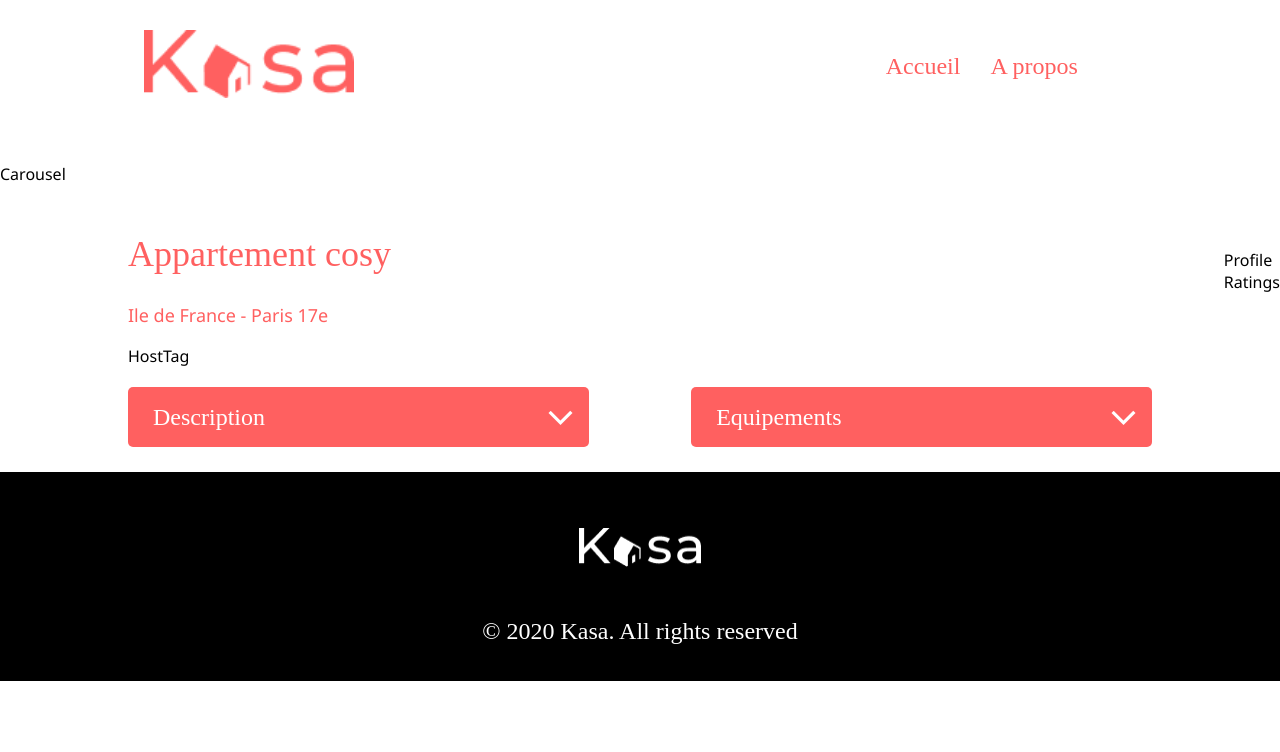
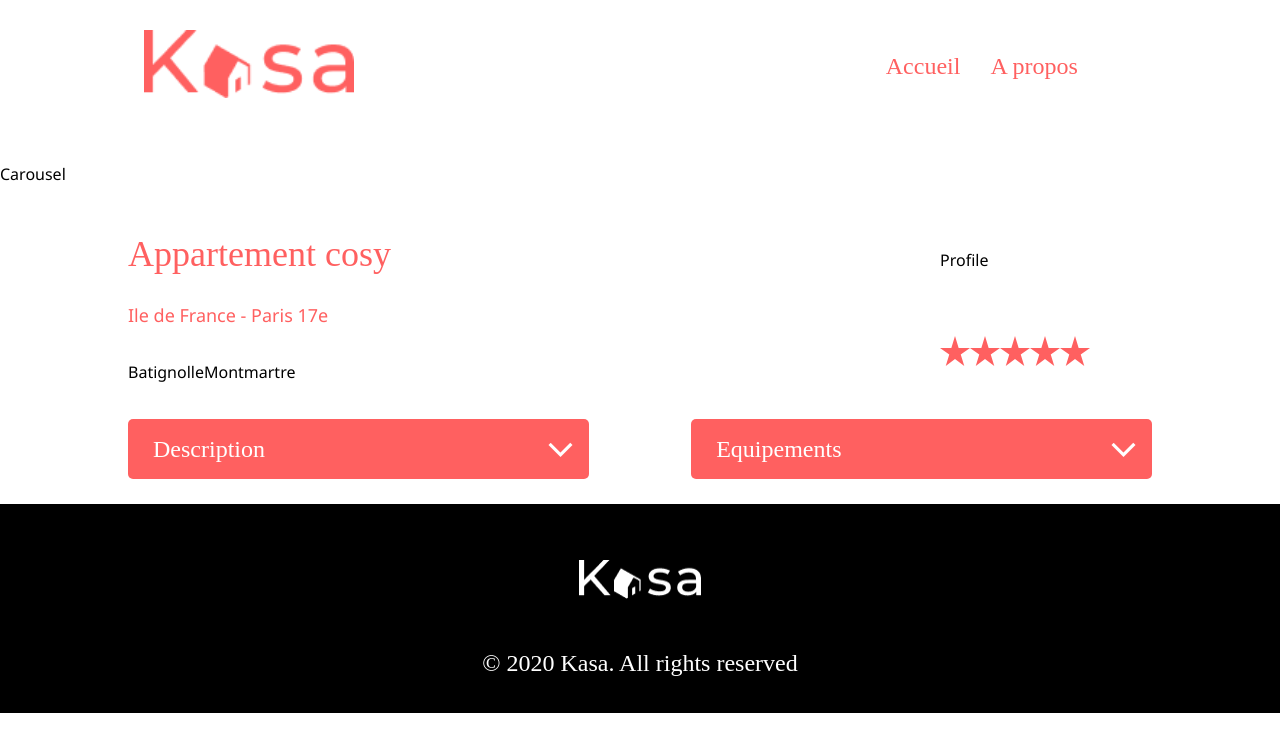
Before and after one commit to Boubamahir2/Abubakar_Mahir_P7_02032023, a React (Create React App) app in the folder app/: page / in a window 1280 px wide. Both pictures are taken after a click on the element "Appartement cosy". Shown: the top 752 px of the page. Built offline with nearby package versions, Linux system fonts and the light colour scheme.

Commit message:
ratings and  tags components

```diff
--- a/app/src/components/Profile&Ratings/index.jsx
+++ b/app/src/components/Profile&Ratings/index.jsx
@@ -1,19 +1,38 @@
-import React from 'react'
+import orangeStar from '../../assets/svg/orangestar.svg';
+import greystar from "../../assets/svg/greystar.svg"
 
 const Profile = () => {
   return (
     <div>Profile</div>
   )
 }
-const Ratings = () => {
+const Ratings = (props) => {
+   const starsNumber = [1, 2, 3, 4, 5];
+   const rating = props.rating;
   return (
-    <div>Ratings</div>
-  )
+    <div className='host_rating'>
+      {starsNumber.map((star, index) =>
+        rating >= star ? (
+          <img key={index} src={orangeStar} alt='' />
+        ) : (
+          <img key={index} src={greystar} alt='' />
+        )
+      )}
+    </div>
+  );
 }
-const HostTag = () => {
+const HostTag = (props) => {
   return (
-    <div>HostTag</div>
-  )
+    <div className='property_tags'>
+      {props.tags.map((tag) => {
+        return (
+          <p key={`${tag}`} className='tags'>
+            {tag}
+          </p>
+        );
+      })}
+    </div>
+  );
 }
 
 export{
--- a/app/src/pages/Lodging/Lodging.jsx
+++ b/app/src/pages/Lodging/Lodging.jsx
@@ -13,9 +13,9 @@ import {Profile,
 const Lodging = () => {
   const {id} = useParams();
   const filteredLodging = data.find(lodging => lodging.id === id);
+  if (!filteredLodging) return <NotFound />;
    const { title, location, tags, host, rating, description, equipments } =
      filteredLodging ;
-   if (!filteredLodging) return <NotFound />;
   return (
     <>
       <Header origin='home' />
```
Also changed, not shown: app/src/pages/Appartment/Appartment.jsx (deleted, +0 -9 lines).
